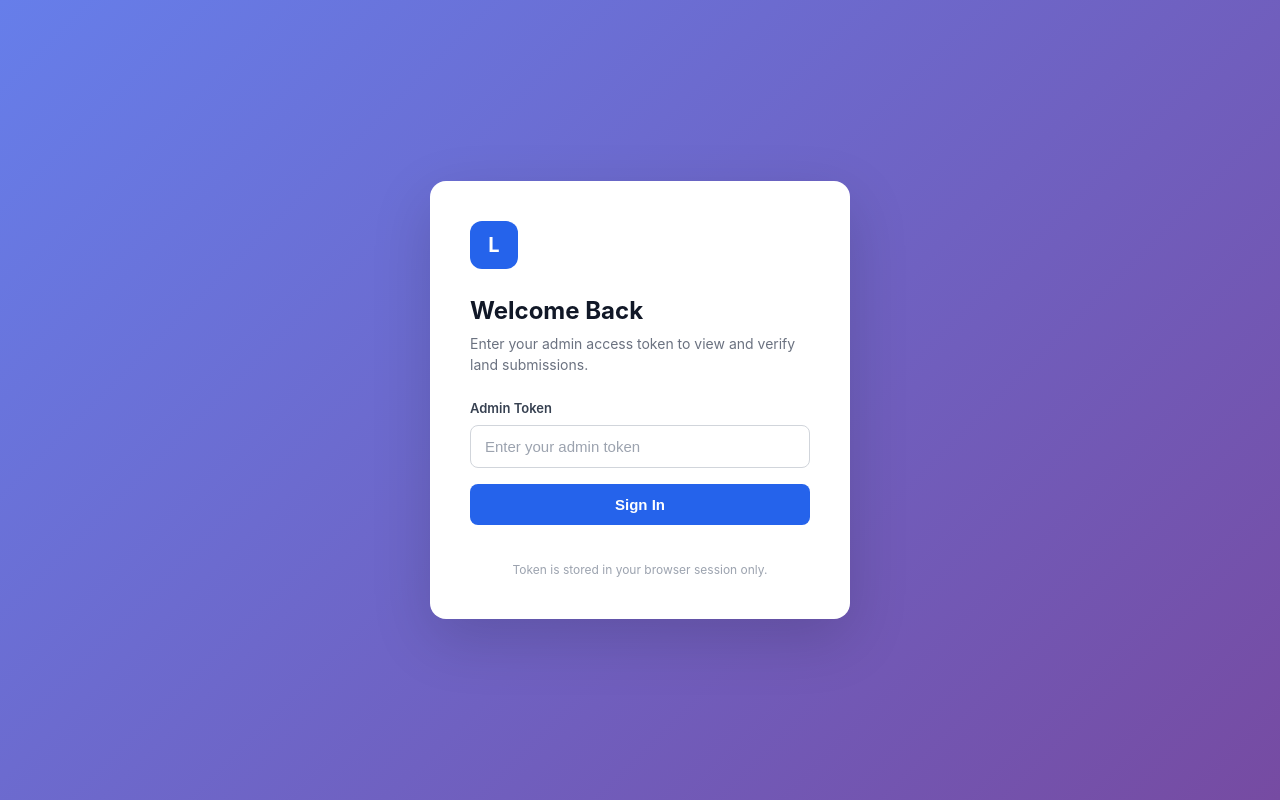
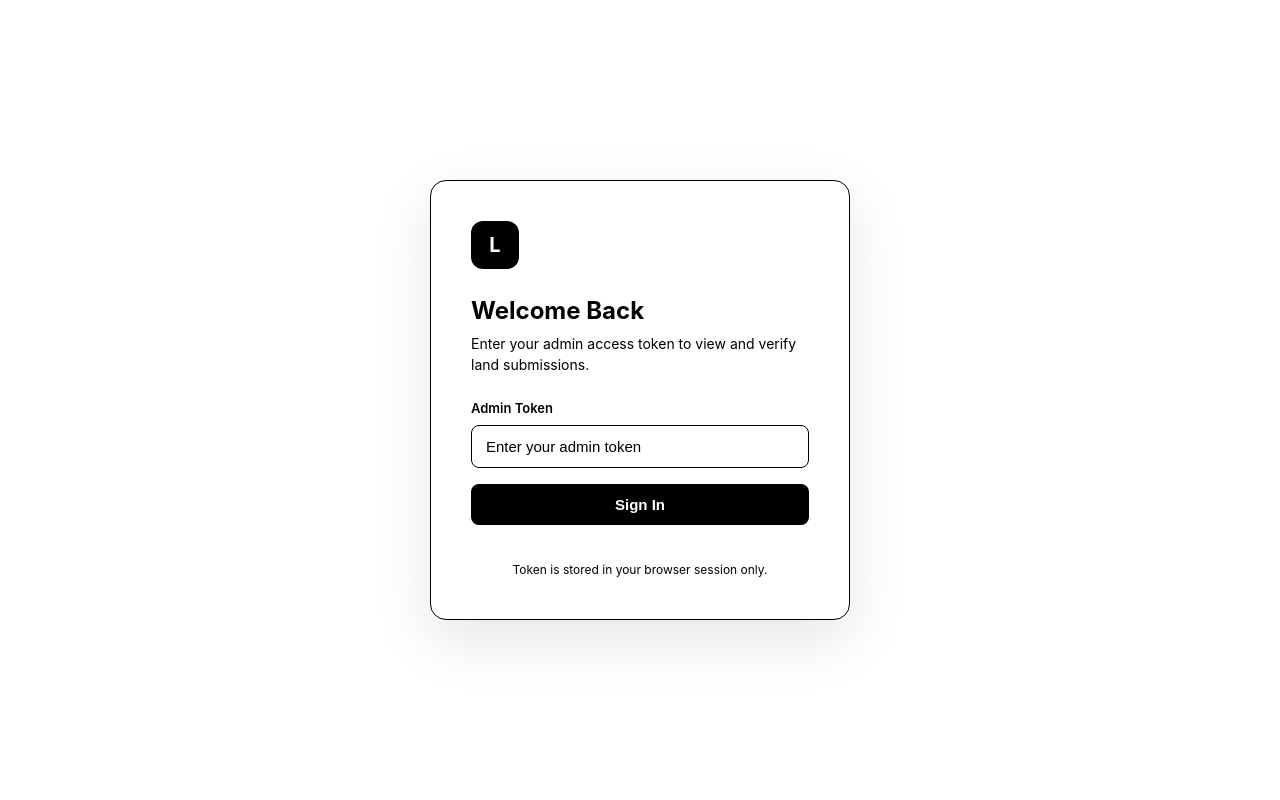
Before and after one commit to Natelad/whatsapp-land-verifier, a React (Vite) app in the folder admin/: page / in a window 1280 px wide. Built offline with nearby package versions, Linux system fonts and the light colour scheme; no server answers.

Commit message:
style: white & black login page design, removed gradient

```diff
--- a/admin/src/pages/Login.tsx
+++ b/admin/src/pages/Login.tsx
@@ -32,7 +32,7 @@ export default function Login() {
 
         <form onSubmit={onSubmit} style={{ display: 'flex', flexDirection: 'column', gap: 16 }}>
           <label style={{ display: 'flex', flexDirection: 'column', gap: 6 }}>
-            <span style={{ fontSize: 13, color: 'var(--gray-700)', fontWeight: 600 }}>Admin Token</span>
+            <span style={{ fontSize: 13, color: '#000', fontWeight: 600 }}>Admin Token</span>
             <input
               className="login-input"
               value={token}
--- a/admin/src/styles.css
+++ b/admin/src/styles.css
@@ -650,14 +650,15 @@ body {
   display: flex;
   align-items: center;
   justify-content: center;
-  background: linear-gradient(135deg, #667eea 0%, #764ba2 100%);
+  background: #ffffff;
   padding: 24px;
 }
 
 .login-card {
-  background: white;
+  background: #ffffff;
+  border: 1px solid #000000;
   border-radius: var(--radius-lg);
-  box-shadow: 0 20px 60px rgba(0, 0, 0, 0.15);
+  box-shadow: 0 20px 60px rgba(0, 0, 0, 0.1);
   padding: 40px;
   width: 100%;
   max-width: 420px;
@@ -666,12 +667,12 @@ body {
 .login-logo {
   width: 48px;
   height: 48px;
-  background: var(--primary);
+  background: #000000;
   border-radius: var(--radius-md);
   display: flex;
   align-items: center;
   justify-content: center;
-  color: white;
+  color: #ffffff;
   font-weight: 700;
   font-size: 20px;
   margin-bottom: 24px;
@@ -680,35 +681,35 @@ body {
 .login-title {
   font-size: 24px;
   font-weight: 700;
-  color: var(--gray-900);
+  color: #000000;
   margin-bottom: 4px;
 }
 
 .login-subtitle {
   font-size: 14px;
-  color: var(--gray-500);
+  color: #000000;
   margin-bottom: 24px;
 }
 
 .login-input {
   width: 100%;
   padding: 12px 14px;
-  border: 1px solid var(--gray-300);
+  border: 1px solid #000000;
   border-radius: var(--radius-sm);
   font-size: 15px;
-  color: var(--gray-900);
-  background: white;
+  color: #000000;
+  background: #ffffff;
   outline: none;
   transition: all var(--transition);
 }
 
 .login-input:focus {
-  border-color: var(--primary);
-  box-shadow: 0 0 0 3px rgba(37, 99, 235, 0.1);
+  border-color: #000000;
+  box-shadow: 0 0 0 3px rgba(0, 0, 0, 0.1);
 }
 
 .login-input::placeholder {
-  color: var(--gray-400);
+  color: #000000;
 }
 
 .login-btn {
@@ -716,8 +717,8 @@ body {
   padding: 12px;
   border-radius: var(--radius-sm);
   border: none;
-  background: var(--primary);
-  color: white;
+  background: #000000;
+  color: #ffffff;
   font-size: 15px;
   font-weight: 600;
   cursor: pointer;
@@ -725,7 +726,7 @@ body {
 }
 
 .login-btn:hover:not(:disabled) {
-  background: var(--primary-hover);
+  background: #333333;
 }
 
 .login-btn:disabled {
@@ -736,7 +737,7 @@ body {
 .login-footer {
   text-align: center;
   font-size: 12px;
-  color: var(--gray-400);
+  color: #000000;
   margin-top: 20px;
 }
 
```
Also changed, not shown: 5 other files (tests, documents, lock files or other folders).
